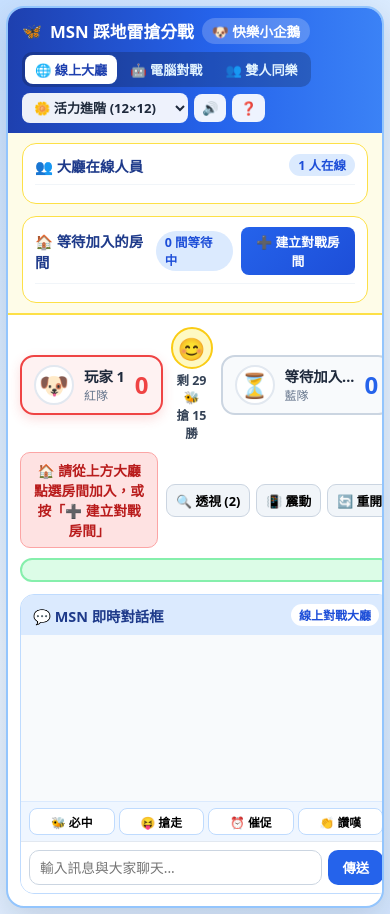
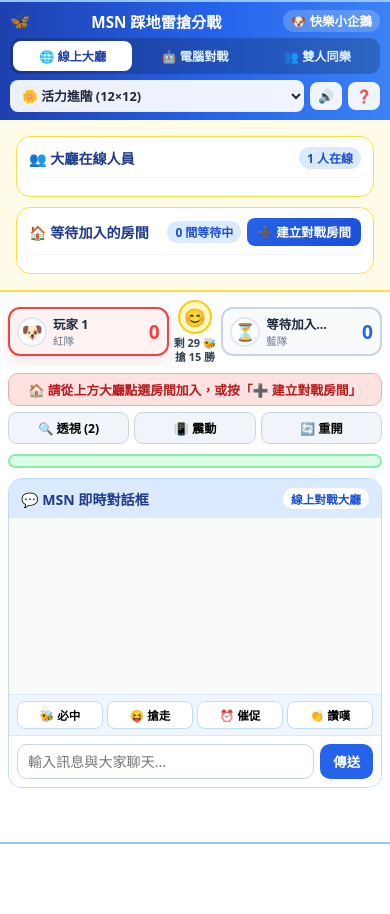
Before and after one commit to syoung0324/msn, a plain HTML site: page index.html in a window 390 px wide. Both pictures are taken after a click on the button "🚀 進入線上大廳". After the commit the page ends 844 px from the top, so only its background shows below. Drawn offline with Linux system fonts and the light colour scheme; no server answers.

Commit message:
全自動自適應（RWD）優化

```diff
--- a/index.html
+++ b/index.html
@@ -2,7 +2,7 @@
 <html lang="zh-Hant">
 <head>
   <meta charset="UTF-8" />
-  <meta name="viewport" content="width=device-width, initial-scale=1.0, maximum-scale=1.0, user-scalable=no" />
+  <meta name="viewport" content="width=device-width, initial-scale=1.0, maximum-scale=1.0, user-scalable=no, viewport-fit=cover" />
   <title>MSN 踩地雷搶分戰 🐝</title>
   <link rel="stylesheet" href="style.css" />
   <!-- Firebase Compat SDK -->
@@ -61,6 +61,7 @@
           <button type="button" class="mode-btn" data-mode="local">👥 雙人同樂</button>
         </div>
 
+        <div class="title-sub-controls">
           <select id="difficulty-select" class="diff-select">
             <option value="easy">🌱 快樂入門 (8×8)</option>
             <option value="medium" selected>🌼 活力進階 (12×12)</option>
@@ -69,6 +70,7 @@
 
           <button type="button" id="btn-sound" class="icon-btn" title="音效開關">🔊</button>
           <button type="button" id="btn-rules" class="icon-btn" title="遊戲規則">❓</button>
+        </div>
       </div>
     </header>
 
--- a/style.css
+++ b/style.css
@@ -13,12 +13,20 @@
   margin: 0;
   padding: 0;
   font-family: "PingFang TC", "Microsoft JhengHei", system-ui, -apple-system, sans-serif;
+  -webkit-tap-highlight-color: transparent;
+}
+
+html,
+body {
+  width: 100%;
+  max-width: 100vw;
+  overflow-x: hidden;
+  min-height: 100dvh;
 }
 
 body {
   background: linear-gradient(135deg, #c7e0ff 0%, #e8f3ff 50%, #d4e7ff 100%);
-  min-height: 100vh;
-  padding: 10px;
+  padding: max(10px, env(safe-area-inset-top)) max(10px, env(safe-area-inset-right)) max(10px, env(safe-area-inset-bottom)) max(10px, env(safe-area-inset-left));
   color: #1e293b;
 }
 
@@ -46,14 +54,14 @@ body {
   display: flex;
   align-items: center;
   justify-content: center;
-  padding: 16px;
+  padding: 14px;
   z-index: 1000;
 }
 
 .modal-card {
   background: #ffffff;
   border-radius: 22px;
-  padding: 24px 22px;
+  padding: 22px 18px;
   width: 100%;
   max-width: 420px;
   text-align: center;
@@ -68,41 +76,43 @@ body {
 }
 
 .avatar-preview-circle {
-  width: 72px;
-  height: 72px;
+  width: 70px;
+  height: 70px;
   border-radius: 50%;
   background: #eff6ff;
   border: 3px solid #2563eb;
   display: flex;
   align-items: center;
   justify-content: center;
-  font-size: 40px;
+  font-size: 38px;
   overflow: hidden;
   box-shadow: 0 6px 16px rgba(37, 99, 235, 0.22);
 }
 
 .modal-card h2 {
-  font-size: 1.35rem;
+  font-size: 1.28rem;
   color: #0f172a;
   margin-bottom: 8px;
 }
 
 .login-sub {
-  font-size: 0.9rem;
+  font-size: 0.88rem;
   color: #475569;
   line-height: 1.5;
-  margin-bottom: 16px;
+  margin-bottom: 14px;
 }
 
 .nickname-row {
   display: flex;
   gap: 8px;
   margin-bottom: 14px;
+  width: 100%;
 }
 
 .nickname-row input {
   flex: 1;
-  padding: 10px 14px;
+  min-width: 0;
+  padding: 10px 12px;
   border: 2px solid #93c5fd;
   border-radius: 12px;
   font-size: 1rem;
@@ -120,10 +130,11 @@ body {
   color: #fff;
   border: none;
   border-radius: 12px;
-  padding: 0 14px;
+  padding: 0 13px;
   font-weight: 700;
   cursor: pointer;
   white-space: nowrap;
+  flex-shrink: 0;
 }
 
 .avatar-grid {
@@ -139,16 +150,17 @@ body {
   border-radius: 12px;
   border: 2px solid #e2e8f0;
   background: #f8fafc;
-  font-size: 1.35rem;
+  font-size: 1.3rem;
   cursor: pointer;
   display: flex;
   align-items: center;
   justify-content: center;
   transition: all 0.15s;
+  min-width: 0;
 }
 
 .avatar-upload-btn {
-  font-size: 0.72rem;
+  font-size: 0.7rem;
   font-weight: 800;
   color: #1d4ed8;
   background: #eff6ff;
@@ -172,7 +184,7 @@ body {
   border-radius: 14px;
   background: linear-gradient(135deg, #2563eb, #1d4ed8);
   color: #fff;
-  font-size: 1.05rem;
+  font-size: 1.02rem;
   font-weight: 800;
   cursor: pointer;
   box-shadow: 0 6px 16px rgba(37, 99, 235, 0.3);
@@ -233,6 +245,7 @@ body {
    主視窗與頂部 MSN 導覽列
    ========================================== */
 .app-window {
+  width: 100%;
   max-width: 1220px;
   margin: 0 auto;
   background: #ffffff;
@@ -263,28 +276,36 @@ body {
   align-items: center;
   justify-content: space-between;
   gap: 8px;
+  width: 100%;
 }
 
 .title-left {
   display: flex;
   align-items: center;
   gap: 8px;
+  min-width: 0;
+  flex-wrap: wrap;
 }
 
 .app-title {
   font-weight: 800;
-  font-size: 1.05rem;
+  font-size: 1.02rem;
+  white-space: nowrap;
 }
 
 .user-badge {
   background: rgba(255, 255, 255, 0.2);
   padding: 3px 10px;
   border-radius: 999px;
-  font-size: 0.85rem;
+  font-size: 0.82rem;
   font-weight: 700;
   display: inline-flex;
   align-items: center;
   gap: 6px;
+  max-width: 170px;
+  white-space: nowrap;
+  overflow: hidden;
+  text-overflow: ellipsis;
 }
 
 .user-badge-img {
@@ -293,11 +314,18 @@ body {
   border-radius: 50%;
   object-fit: cover;
   border: 1px solid #fff;
+  flex-shrink: 0;
 }
 
 .title-controls {
   display: flex;
   flex-wrap: wrap;
+  align-items: center;
+  gap: 6px;
+}
+
+.title-sub-controls {
+  display: flex;
   align-items: center;
   gap: 6px;
 }
@@ -314,11 +342,12 @@ body {
   background: transparent;
   color: #e0f2fe;
   border: none;
-  padding: 5px 10px;
+  padding: 5px 9px;
   border-radius: 8px;
-  font-size: 0.82rem;
+  font-size: 0.8rem;
   font-weight: 700;
   cursor: pointer;
+  white-space: nowrap;
 }
 
 .mode-btn.active {
@@ -339,7 +368,7 @@ body {
   border: none;
   border-radius: 8px;
   padding: 5px 8px;
-  font-size: 0.82rem;
+  font-size: 0.8rem;
   font-weight: 700;
   background: rgba(255, 255, 255, 0.92);
   color: #1e293b;
@@ -353,12 +382,14 @@ body {
   background: #fefce8;
   border-bottom: 2px solid #fde047;
   padding: 10px 14px;
+  width: 100%;
 }
 
 .lobby-grid {
   display: grid;
   grid-template-columns: 1fr 1.45fr;
   gap: 12px;
+  width: 100%;
 }
 
 .lobby-box {
@@ -366,14 +397,17 @@ body {
   border: 1.5px solid #fde047;
   border-radius: 14px;
   padding: 10px 12px;
+  min-width: 0;
 }
 
 .lobby-box-header {
   display: flex;
   align-items: center;
   justify-content: space-between;
+  flex-wrap: wrap;
+  gap: 6px;
   font-weight: 800;
-  font-size: 0.9rem;
+  font-size: 0.88rem;
   color: #1e3a8a;
   padding-bottom: 8px;
   border-bottom: 1px solid #f1f5f9;
@@ -383,16 +417,18 @@ body {
 .lobby-box-actions {
   display: flex;
   align-items: center;
-  gap: 8px;
+  gap: 6px;
+  flex-wrap: wrap;
 }
 
 .pill-count {
   background: #dbeafe;
   color: #1d4ed8;
-  padding: 2px 9px;
+  padding: 2px 8px;
   border-radius: 999px;
-  font-size: 0.78rem;
+  font-size: 0.75rem;
   font-weight: 700;
+  white-space: nowrap;
 }
 
 .btn-create-room {
@@ -401,9 +437,10 @@ body {
   border: none;
   border-radius: 8px;
   padding: 5px 10px;
-  font-size: 0.8rem;
+  font-size: 0.78rem;
   font-weight: 700;
   cursor: pointer;
+  white-space: nowrap;
 }
 
 .lobby-scroll-list {
@@ -418,10 +455,12 @@ body {
   display: flex;
   align-items: center;
   justify-content: space-between;
+  gap: 8px;
   padding: 6px 10px;
   border-radius: 10px;
   border: 1px solid #e2e8f0;
   background: #f8fafc;
+  min-width: 0;
 }
 
 .lobby-player-row.is-me {
@@ -433,6 +472,8 @@ body {
   display: flex;
   align-items: center;
   gap: 8px;
+  min-width: 0;
+  flex: 1;
 }
 
 .lobby-player-avatar,
@@ -451,15 +492,20 @@ body {
 }
 
 .lobby-player-name {
-  font-size: 0.88rem;
+  font-size: 0.86rem;
   font-weight: 700;
+  white-space: nowrap;
+  overflow: hidden;
+  text-overflow: ellipsis;
 }
 
 .lobby-player-status {
-  font-size: 0.75rem;
+  font-size: 0.72rem;
   font-weight: 700;
   padding: 2px 8px;
   border-radius: 999px;
+  white-space: nowrap;
+  flex-shrink: 0;
 }
 
 .status-idle {
@@ -476,37 +522,52 @@ body {
   border: 1.5px dashed #facc15;
   background: #fefce8;
   border-radius: 10px;
-  padding: 14px 10px;
+  padding: 12px 10px;
   text-align: center;
-  font-size: 0.85rem;
+  font-size: 0.82rem;
   font-weight: 700;
   color: #92400e;
+  line-height: 1.45;
 }
 
 .room-card {
   display: flex;
   align-items: center;
   justify-content: space-between;
+  gap: 8px;
   padding: 7px 10px;
   border-radius: 10px;
   border: 1.5px solid #bfdbfe;
   background: #eff6ff;
+  min-width: 0;
 }
 
 .room-host-info {
   display: flex;
   align-items: center;
   gap: 8px;
+  min-width: 0;
+  flex: 1;
+}
+
+.room-host-info > div {
+  min-width: 0;
 }
 
 .room-host-name {
   font-weight: 800;
-  font-size: 0.86rem;
+  font-size: 0.84rem;
+  white-space: nowrap;
+  overflow: hidden;
+  text-overflow: ellipsis;
 }
 
 .room-meta {
-  font-size: 0.75rem;
+  font-size: 0.72rem;
   color: #475569;
+  white-space: nowrap;
+  overflow: hidden;
+  text-overflow: ellipsis;
 }
 
 .btn-join-now {
@@ -514,10 +575,12 @@ body {
   color: #fff;
   border: none;
   border-radius: 8px;
-  padding: 6px 12px;
-  font-size: 0.8rem;
+  padding: 6px 10px;
+  font-size: 0.78rem;
   font-weight: 800;
   cursor: pointer;
+  white-space: nowrap;
+  flex-shrink: 0;
 }
 
 .room-active-bar {
@@ -535,20 +598,21 @@ body {
 .room-info-left {
   display: flex;
   align-items: center;
-  gap: 10px;
+  gap: 8px;
+  flex-wrap: wrap;
 }
 
 .room-tag {
   background: #1d4ed8;
   color: #fff;
-  padding: 3px 10px;
+  padding: 3px 9px;
   border-radius: 8px;
-  font-size: 0.85rem;
+  font-size: 0.82rem;
 }
 
 .room-status-text {
   font-weight: 700;
-  font-size: 0.88rem;
+  font-size: 0.85rem;
   color: #1e3a8a;
 }
 
@@ -557,8 +621,8 @@ body {
   color: #fff;
   border: none;
   border-radius: 8px;
-  padding: 6px 12px;
-  font-size: 0.82rem;
+  padding: 6px 10px;
+  font-size: 0.8rem;
   font-weight: 700;
   cursor: pointer;
 }
@@ -571,31 +635,36 @@ body {
   grid-template-columns: 1.85fr 1fr;
   gap: 12px;
   padding: 12px;
+  width: 100%;
 }
 
 .game-stage {
   display: flex;
   flex-direction: column;
   gap: 10px;
+  min-width: 0;
+  width: 100%;
 }
 
 /* 記分板 */
 .scoreboard {
   display: grid;
-  grid-template-columns: 1fr auto 1fr;
+  grid-template-columns: minmax(0, 1fr) auto minmax(0, 1fr);
   align-items: center;
   gap: 8px;
+  width: 100%;
 }
 
 .player-card {
   display: flex;
   align-items: center;
-  gap: 10px;
-  padding: 8px 12px;
+  gap: 8px;
+  padding: 8px 10px;
   border-radius: 14px;
   border: 2px solid #cbd5e1;
   background: #f8fafc;
   transition: all 0.2s;
+  min-width: 0;
 }
 
 .p1-card.active-turn {
@@ -611,15 +680,15 @@ body {
 }
 
 .player-avatar {
-  width: 40px;
-  height: 40px;
+  width: 38px;
+  height: 38px;
   border-radius: 50%;
   background: #fff;
   border: 2px solid #e2e8f0;
   display: flex;
   align-items: center;
   justify-content: center;
-  font-size: 24px;
+  font-size: 22px;
   overflow: hidden;
   flex-shrink: 0;
 }
@@ -631,20 +700,21 @@ body {
 
 .player-name {
   font-weight: 800;
-  font-size: 0.9rem;
+  font-size: 0.88rem;
   white-space: nowrap;
   overflow: hidden;
   text-overflow: ellipsis;
 }
 
 .player-team {
-  font-size: 0.75rem;
+  font-size: 0.72rem;
   color: #64748b;
 }
 
 .player-score {
-  font-size: 1.5rem;
+  font-size: 1.4rem;
   font-weight: 900;
+  flex-shrink: 0;
 }
 
 .p1-card .player-score { color: var(--p1-color); }
@@ -652,18 +722,20 @@ body {
 
 .center-status {
   text-align: center;
-  font-size: 0.78rem;
+  font-size: 0.75rem;
   font-weight: 700;
   color: #334155;
+  flex-shrink: 0;
+  line-height: 1.25;
 }
 
 .face-btn {
-  width: 42px;
-  height: 42px;
+  width: 40px;
+  height: 40px;
   border-radius: 50%;
   border: 2px solid #facc15;
   background: #fef9c3;
-  font-size: 22px;
+  font-size: 20px;
   cursor: pointer;
   margin-bottom: 2px;
 }
@@ -675,13 +747,15 @@ body {
   align-items: center;
   justify-content: space-between;
   gap: 8px;
+  width: 100%;
 }
 
 .turn-banner {
   flex: 1;
-  padding: 7px 12px;
+  min-width: 200px;
+  padding: 7px 10px;
   border-radius: 10px;
-  font-size: 0.86rem;
+  font-size: 0.84rem;
   font-weight: 800;
   text-align: center;
 }
@@ -708,14 +782,16 @@ body {
   border: 1.5px solid #cbd5e1;
   border-radius: 9px;
   padding: 6px 9px;
-  font-size: 0.8rem;
+  font-size: 0.78rem;
   font-weight: 700;
   cursor: pointer;
+  white-space: nowrap;
 }
 
 /* 草地棋盤 */
 .board-wrapper {
   position: relative;
+  width: 100%;
   background: #dcfce7;
   border: 2px solid #86efac;
   border-radius: 14px;
@@ -730,6 +806,7 @@ body {
   display: grid;
   gap: var(--cell-gap);
   justify-content: center;
+  margin: 0 auto;
 }
 
 .cell {
@@ -737,7 +814,7 @@ body {
   height: var(--cell-size);
   font-size: var(--cell-font);
   font-weight: 900;
-  border-radius: 7px;
+  border-radius: 6px;
   border: none;
   cursor: pointer;
   display: flex;
@@ -823,6 +900,8 @@ body {
   display: flex;
   flex-direction: column;
   height: 490px;
+  min-width: 0;
+  width: 100%;
   overflow: hidden;
 }
 
@@ -831,10 +910,11 @@ body {
   color: #1e3a8a;
   padding: 9px 12px;
   font-weight: 800;
-  font-size: 0.9rem;
+  font-size: 0.88rem;
   display: flex;
   justify-content: space-between;
   align-items: center;
+  gap: 6px;
 }
 
 .chat-channel-badge {
@@ -842,7 +922,8 @@ body {
   color: #1d4ed8;
   padding: 2px 8px;
   border-radius: 999px;
-  font-size: 0.75rem;
+  font-size: 0.73rem;
+  white-space: nowrap;
 }
 
 .chat-messages {
@@ -858,18 +939,18 @@ body {
   align-self: center;
   background: #e2e8f0;
   color: #475569;
-  font-size: 0.76rem;
+  font-size: 0.75rem;
   padding: 4px 10px;
   border-radius: 10px;
   text-align: center;
-  max-width: 92%;
+  max-width: 94%;
 }
 
 .chat-bubble {
-  max-width: 82%;
+  max-width: 84%;
   padding: 7px 11px;
   border-radius: 14px;
-  font-size: 0.86rem;
+  font-size: 0.85rem;
   line-height: 1.35;
   word-break: break-word;
 }
@@ -908,7 +989,7 @@ body {
 
 .sticker-bar {
   display: grid;
-  grid-template-columns: repeat(4, 1fr);
+  grid-template-columns: repeat(4, minmax(0, 1fr));
   gap: 4px;
   padding: 6px 8px;
   background: #eff6ff;
@@ -919,10 +1000,13 @@ body {
   background: #fff;
   border: 1px solid #bfdbfe;
   border-radius: 8px;
-  padding: 4px 2px;
-  font-size: 0.74rem;
+  padding: 5px 2px;
+  font-size: 0.72rem;
   font-weight: 700;
   cursor: pointer;
+  white-space: nowrap;
+  overflow: hidden;
+  text-overflow: ellipsis;
 }
 
 .chat-form {
@@ -931,14 +1015,16 @@ body {
   padding: 8px;
   background: #fff;
   border-top: 1px solid #e2e8f0;
+  width: 100%;
 }
 
 .chat-form input {
   flex: 1;
+  min-width: 0;
   border: 1.5px solid #cbd5e1;
   border-radius: 10px;
   padding: 7px 10px;
-  font-size: 0.86rem;
+  font-size: 0.88rem;
   outline: none;
 }
 
@@ -947,9 +1033,11 @@ body {
   color: #fff;
   border: none;
   border-radius: 10px;
-  padding: 0 14px;
+  padding: 0 13px;
   font-weight: 700;
   cursor: pointer;
+  white-space: nowrap;
+  flex-shrink: 0;
 }
 
 /* 輪到進攻快閃彈窗 */
@@ -960,6 +1048,7 @@ body {
   display: flex;
   align-items: center;
   justify-content: center;
+  padding: 16px;
   z-index: 900;
 }
 
@@ -967,12 +1056,13 @@ body {
   display: flex;
   align-items: center;
   gap: 12px;
-  padding: 14px 22px;
+  padding: 14px 20px;
   border-radius: 18px;
   background: #fff;
   box-shadow: 0 14px 32px rgba(15, 23, 42, 0.25);
   border: 3px solid #ef4444;
   animation: popIn 0.28s ease-out;
+  max-width: 92vw;
 }
 
 .turn-toast-card.team-p2 {
@@ -988,15 +1078,16 @@ body {
   align-items: center;
   justify-content: center;
   overflow: hidden;
+  flex-shrink: 0;
 }
 
 .turn-toast-title {
   font-weight: 900;
-  font-size: 1.05rem;
+  font-size: 1.02rem;
 }
 
 .turn-toast-sub {
-  font-size: 0.84rem;
+  font-size: 0.82rem;
   color: #475569;
 }
 
@@ -1006,19 +1097,159 @@ body {
 }
 
 /* ==========================================
-   手機版自適應 (RWD)
+   平板與手機版全自動自適應 (RWD)
    ========================================== */
 @media (max-width: 768px) {
   body {
-    padding: 6px;
+    padding: env(safe-area-inset-top) 0 env(safe-area-inset-bottom) 0;
   }
+
+  .app-window {
+    border-radius: 0;
+    border-left: none;
+    border-right: none;
+    min-height: 100dvh;
+  }
+
   .lobby-grid,
   .main-layout {
     grid-template-columns: 1fr;
+    padding: 8px;
+    gap: 10px;
   }
+
+  .online-panel {
+    padding: 8px;
+  }
+
   .chat-panel {
-    height: 300px;
+    height: 310px;
   }
+
+  .board-wrapper {
+    padding: 6px;
+  }
+}
+
+/* iPhone 16e / SE 等 480px 以下窄螢幕專屬滿版優化 */
+@media (max-width: 480px) {
+  .msn-titlebar {
+    padding: 8px 10px;
+    gap: 6px;
+  }
+
+  .title-left {
+    width: 100%;
+    justify-content: space-between;
+  }
+
+  .app-title {
+    font-size: 0.95rem;
+  }
+
+  .user-badge {
+    max-width: 145px;
+    font-size: 0.78rem;
+    padding: 2px 8px;
+  }
+
+  .title-controls {
+    width: 100%;
+    flex-direction: column;
+    align-items: stretch;
+    gap: 6px;
+  }
+
+  .mode-switch {
+    width: 100%;
+    display: grid;
+    grid-template-columns: repeat(3, 1fr);
+  }
+
+  .mode-btn {
+    padding: 6px 4px;
+    font-size: 0.76rem;
+    text-align: center;
+  }
+
+  .title-sub-controls {
+    width: 100%;
+    display: flex;
+  }
+
+  .diff-select {
+    flex: 1;
+    min-width: 0;
+    padding: 6px 8px;
+  }
+
+  .scoreboard {
+    gap: 5px;
+  }
+
+  .player-card {
+    padding: 6px 7px;
+    gap: 6px;
+    border-radius: 12px;
+  }
+
+  .player-avatar {
+    width: 30px;
+    height: 30px;
+    font-size: 17px;
+  }
+
+  .player-name {
+    font-size: 0.78rem;
+  }
+
+  .player-team {
+    font-size: 0.66rem;
+  }
+
+  .player-score {
+    font-size: 1.2rem;
+  }
+
+  .center-status {
+    font-size: 0.68rem;
+  }
+
+  .face-btn {
+    width: 34px;
+    height: 34px;
+    font-size: 18px;
+  }
+
+  .action-toolbar {
+    flex-direction: column;
+    align-items: stretch;
+    gap: 6px;
+  }
+
+  .turn-banner {
+    min-width: 0;
+    font-size: 0.8rem;
+    padding: 6px 8px;
+  }
+
+  .tool-buttons {
+    display: grid;
+    grid-template-columns: repeat(3, 1fr);
+    gap: 5px;
+  }
+
+  .tool-btn {
+    text-align: center;
+    padding: 6px 4px;
+    font-size: 0.76rem;
+  }
+
+  .board-wrapper {
+    padding: 5px;
+    border-radius: 12px;
+  }
+
   .avatar-grid {
     gap: 4px;
   }
```
Also changed, not shown: script.js (+21 -13 lines). Lines whose indentation alone changed are shown as unchanged.
